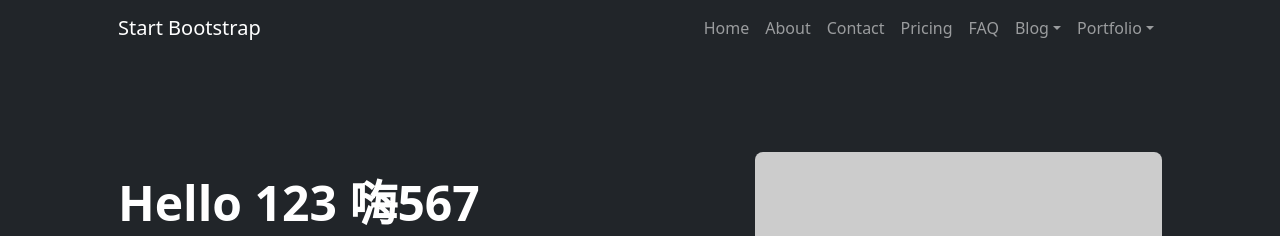
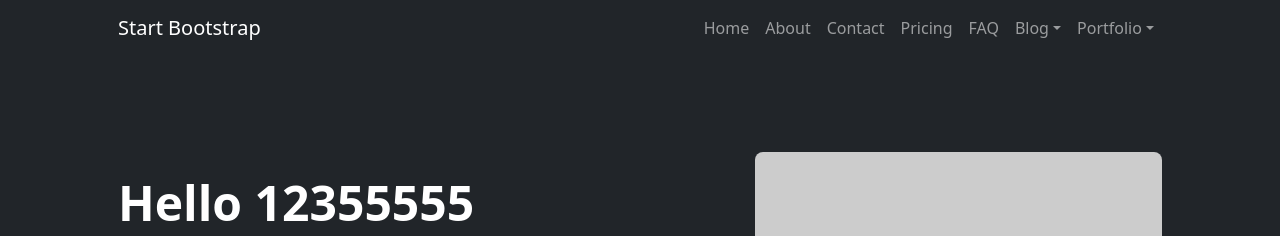
Before and after one commit to Brian8863/my-website, a plain HTML site: page index.html in a window 1280 px wide. Shown: the top 236 px of the page. Drawn offline with nearby package versions, Linux system fonts and the light colour scheme; placeholder pictures from the web are drawn by us; files whose address does not match are found by name.

Commit message:
title change

```diff
--- a/index.html
+++ b/index.html
@@ -51,7 +51,7 @@
                     <div class="row gx-5 align-items-center justify-content-center">
                         <div class="col-lg-8 col-xl-7 col-xxl-6">
                             <div class="my-5 text-center text-xl-start">
-                                <h1 class="display-5 fw-bolder text-white mb-2">Hello 123 嗨567</h1>
+                                <h1 class="display-5 fw-bolder text-white mb-2">Hello 12355555</h1>
                                 <p class="lead fw-normal text-white-50 mb-4">Quickly design and customize responsive mobile-first sites with Bootstrap, the world’s most popular front-end open source toolkit!</p>
                                 <div class="d-grid gap-3 d-sm-flex justify-content-sm-center justify-content-xl-start">
                                     <a class="btn btn-primary btn-lg px-4 me-sm-3" href="#features">Get Started</a>
```
